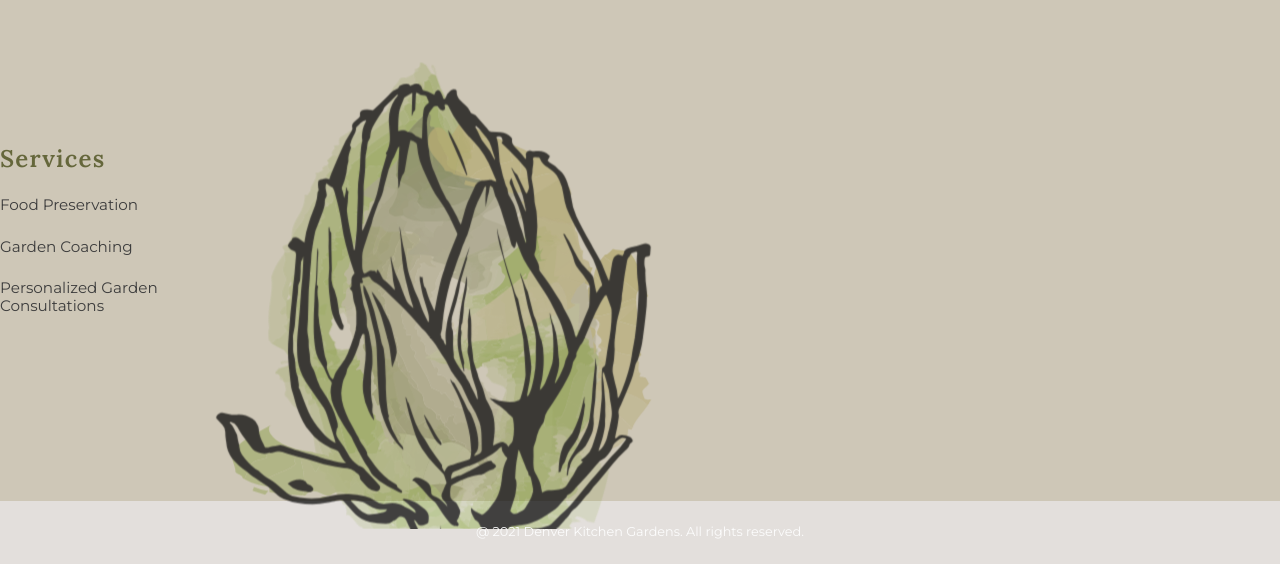
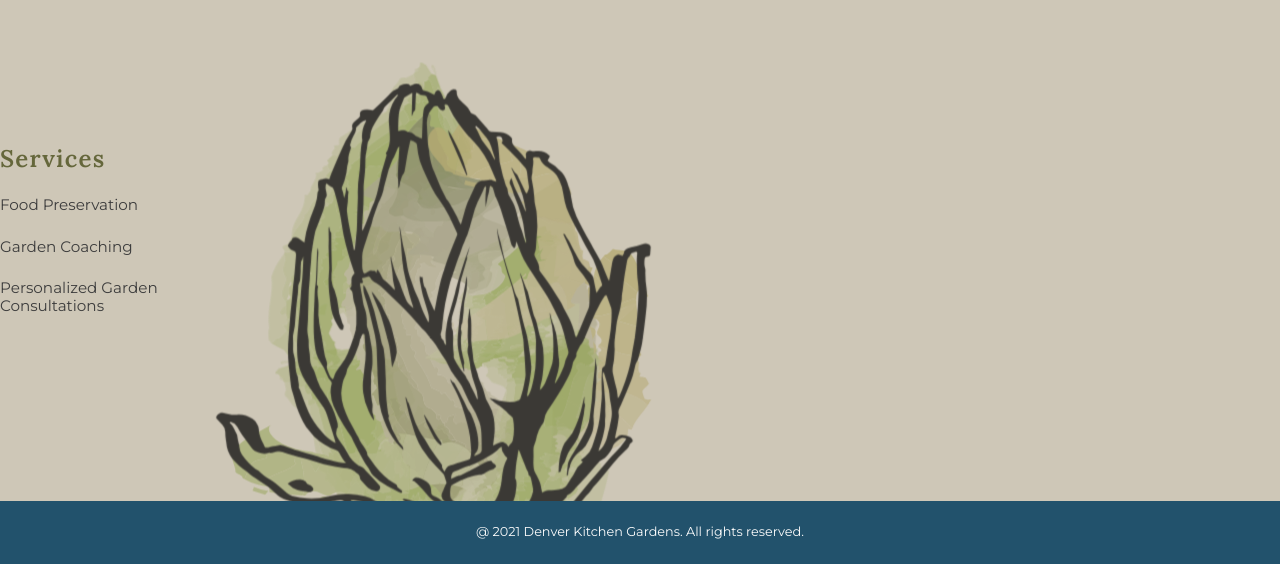
Before and after one commit to ogdendavis/denver-kitchen-gardens, a Gatsby site: page / in a window 1280 px wide. Shown: the part 5144-5708 px from the top of the page. Built offline with nearby package versions, Linux system fonts and the light colour scheme; Gatsby itself is replaced by a stand-in of ours.

Commit message:
Fix bad variable reference in footer

```diff
--- a/src/components/layout/footer.js
+++ b/src/components/layout/footer.js
@@ -82,7 +82,7 @@ const FooterchokeContainer = styled.div`
 `;
 
 const FooterBottom = styled.div`
-  background: ${({ theme }) => theme.colors.button};
+  background: ${({ theme }) => theme.colors.blue};
   color: ${({ theme }) => theme.colors.text_white};
   font-size: 0.8rem;
   text-align: center;
```
